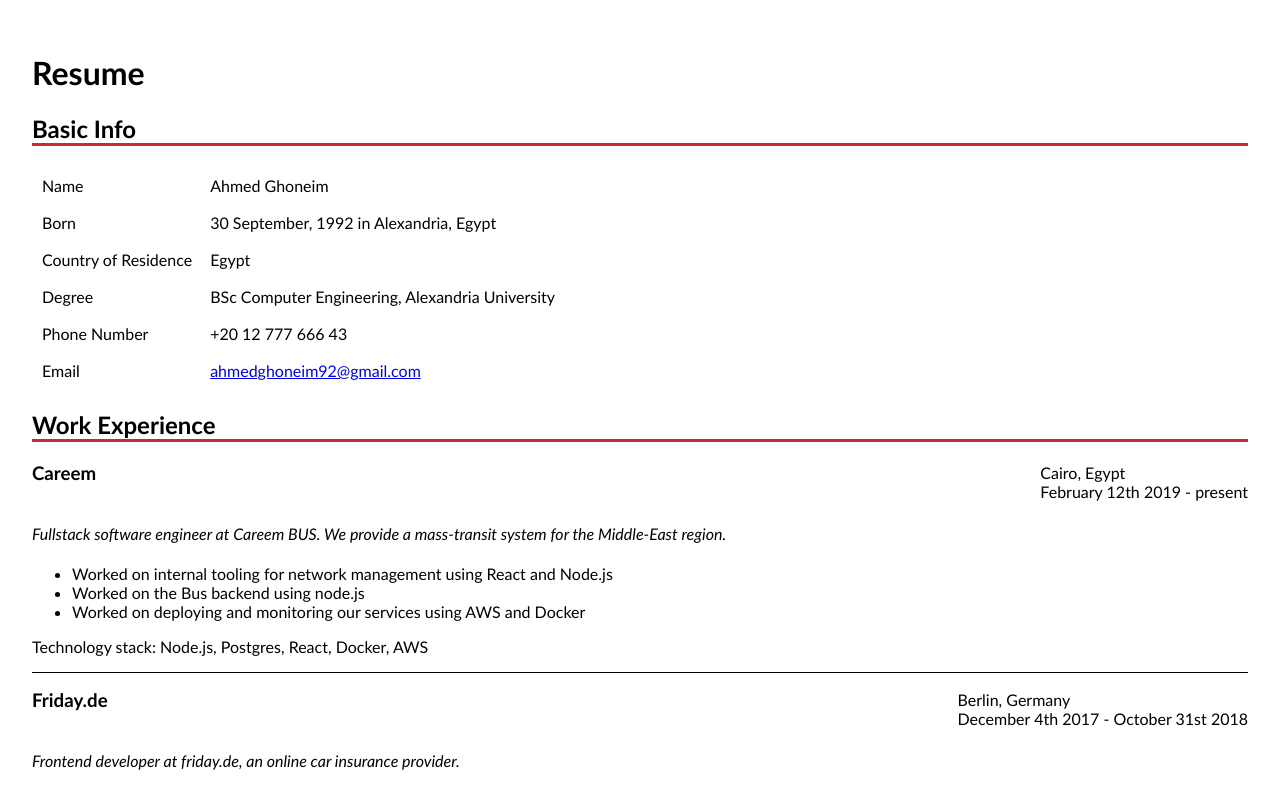
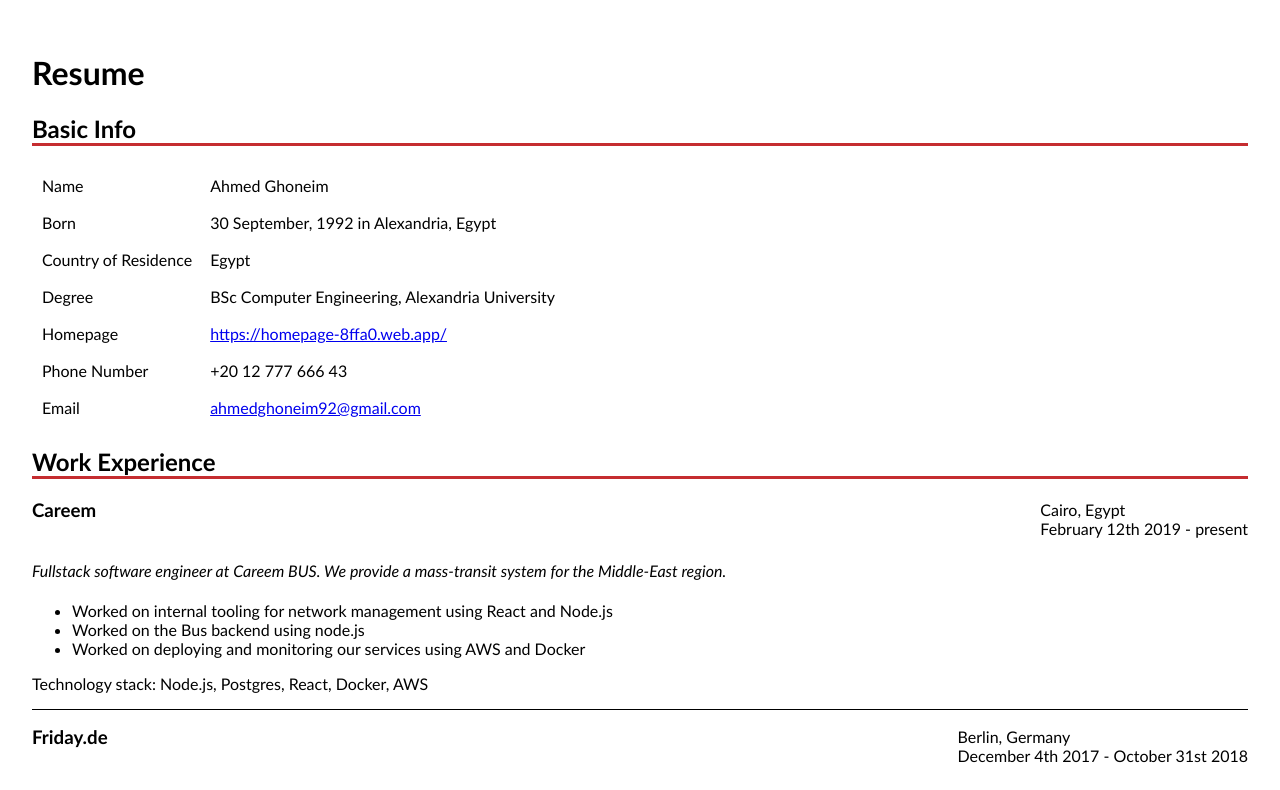
Before and after one commit to aghoneim92/homepage-old, a React (Create React App) app: page /resume in a window 1280 px wide. Shown: the top 790 px of the page. Built offline with nearby package versions, Linux system fonts and the light colour scheme.

Commit message:
Add temporary homepage url

```diff
--- a/src/components/Resume/BasicInfo.tsx
+++ b/src/components/Resume/BasicInfo.tsx
@@ -22,6 +22,14 @@ export default function BasicInfo() {
           <td>BSc Computer Engineering, Alexandria University</td>
         </tr>
         <tr>
+          <td>Homepage</td>
+          <td>
+            <a href="https://homepage-8ffa0.web.app/">
+              https://homepage-8ffa0.web.app/
+            </a>
+          </td>
+        </tr>
+        <tr>
           <td>Phone Number</td>
           <td>+20 12 777 666 43</td>
         </tr>
```
